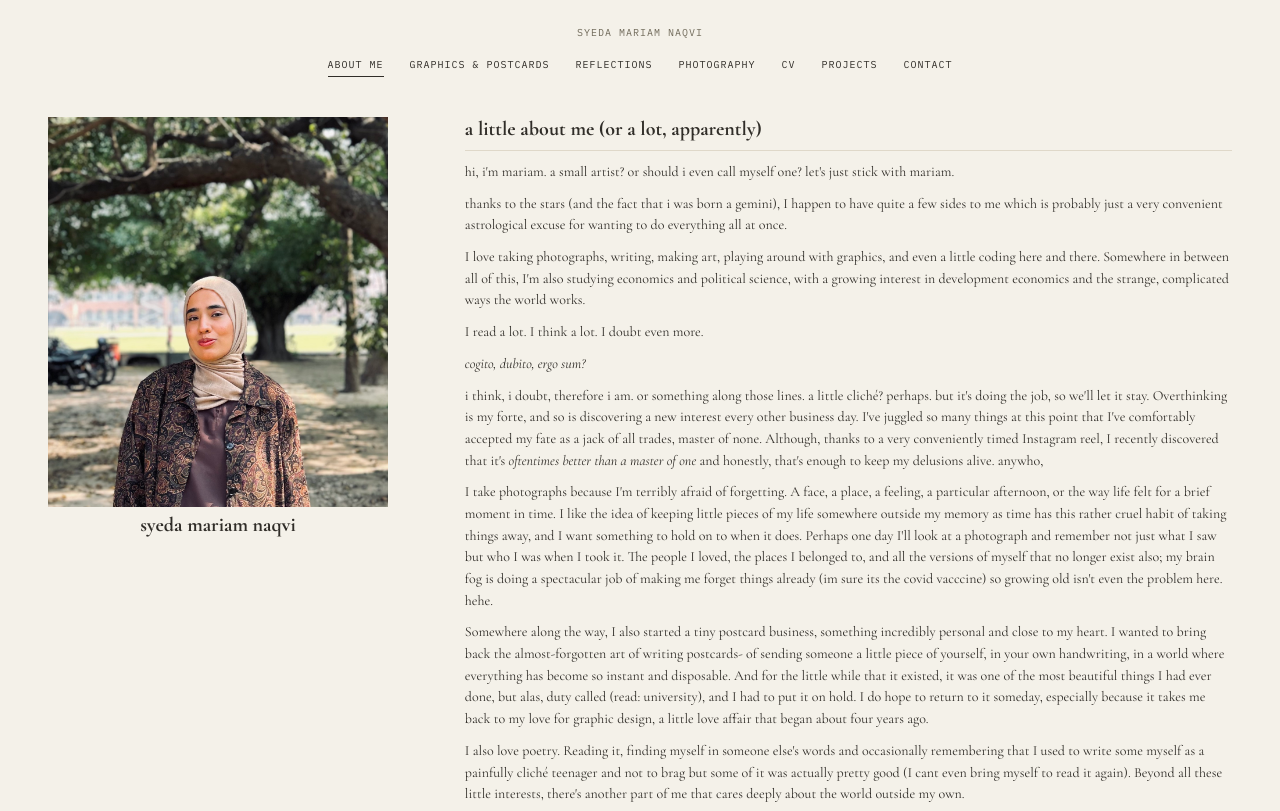
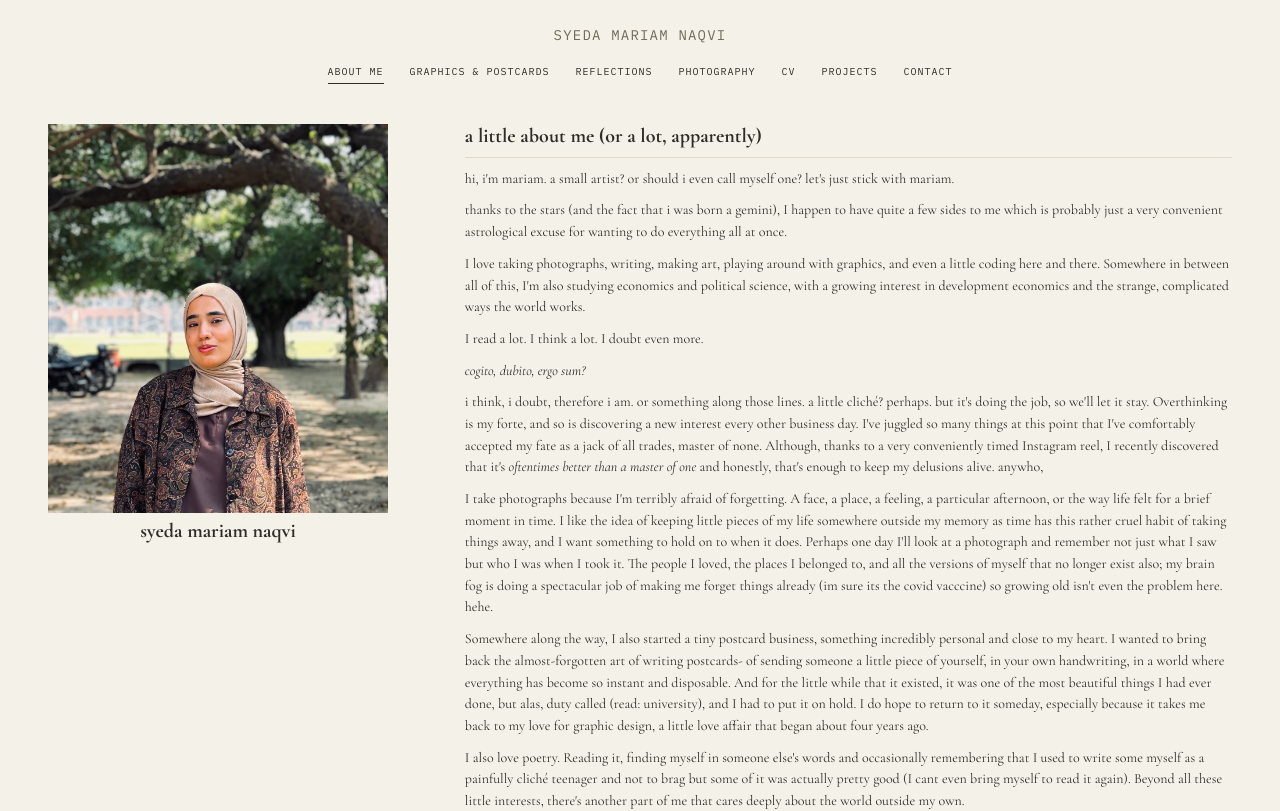
Before and after one commit to mariamnaqvi338-bot/personal-website-, a React (Vite) app: page / in a window 1280 px wide. Shown: the top 811 px of the page. Built offline with nearby package versions, Linux system fonts and the light colour scheme.

Commit message:
Slightly enlarge site name in navigation header

```diff
--- a/src/style.css
+++ b/src/style.css
@@ -273,3 +273,4 @@ footer {
 @media(max-width:700px){.about-profile{position:relative}}
 
 .portrait-signature{padding-top:6px}.portrait-signature h1{margin:0}
+.site-header .wordmark{font-size:14px;letter-spacing:1.2px}
```
